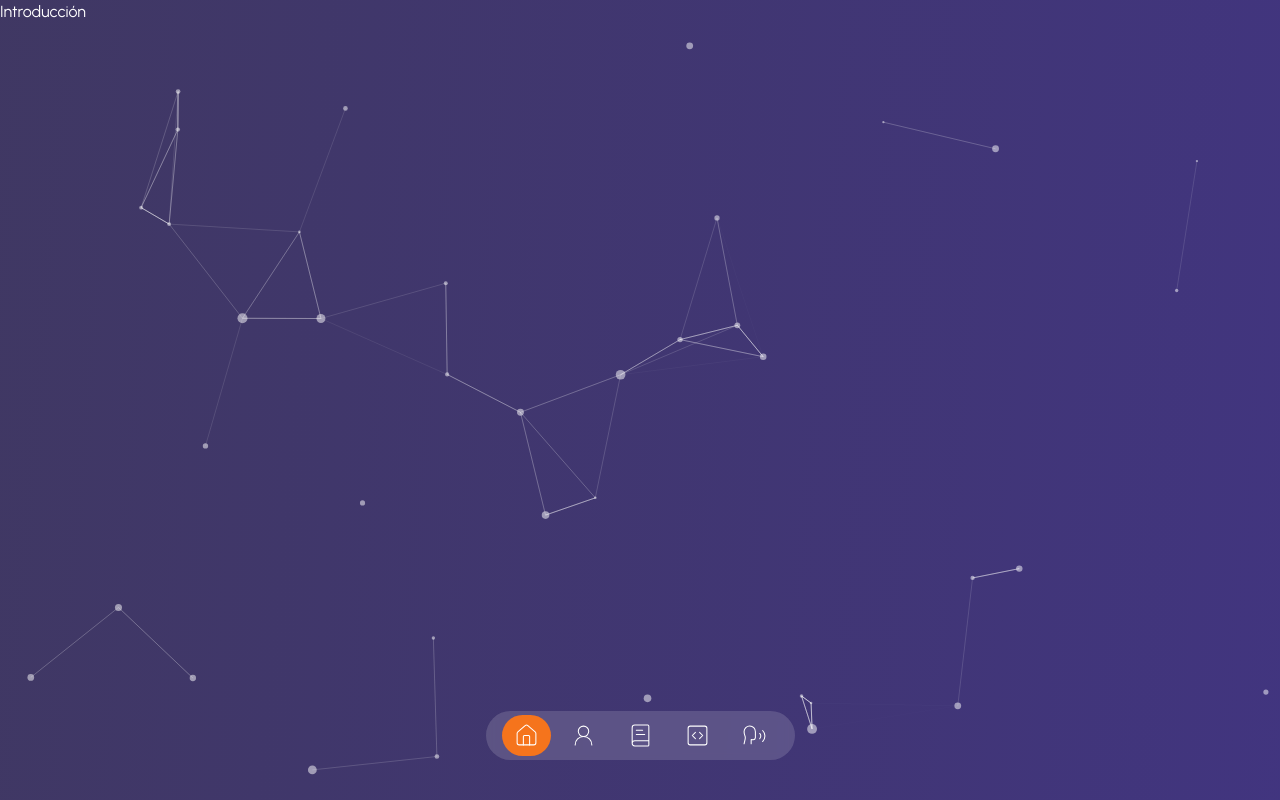
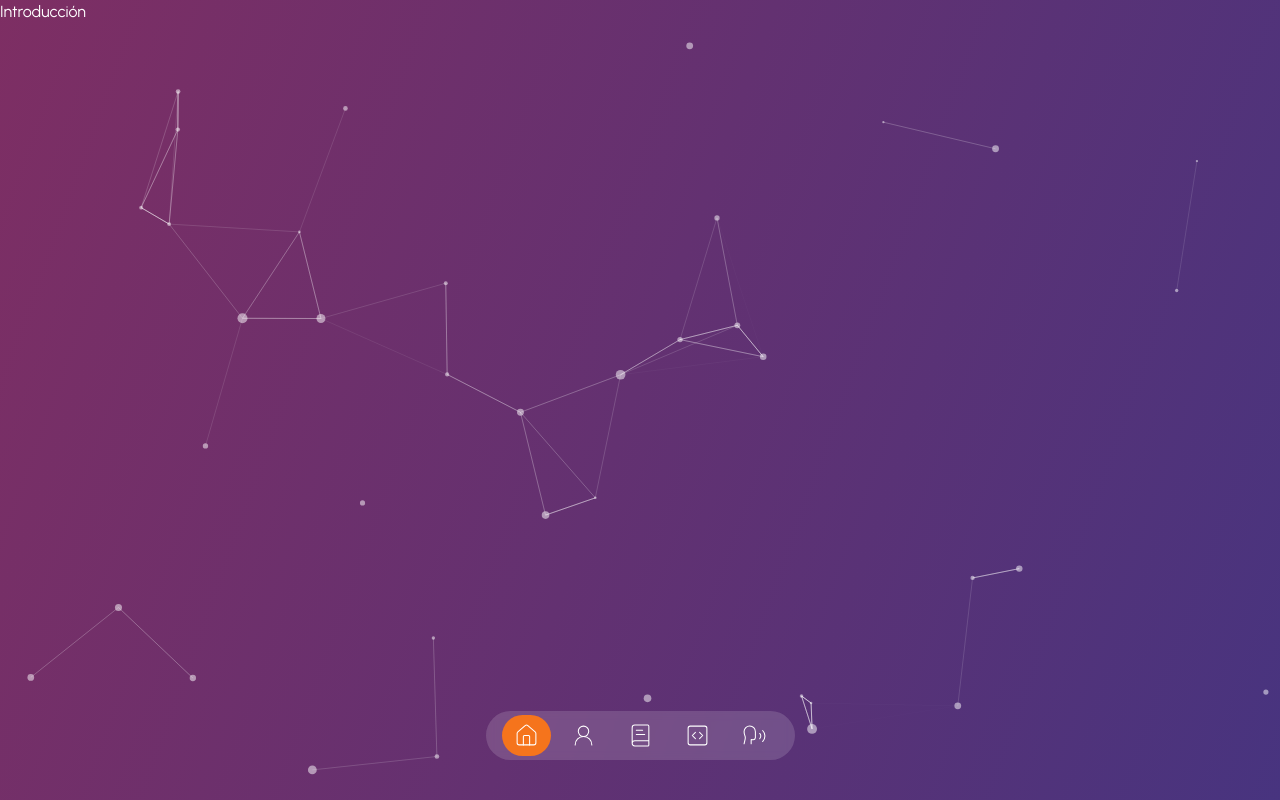
Before and after one commit to fantasyfuerte/portfolio-landing-page, a Next.js app: page / in a window 1280 px wide. Built offline with nearby package versions, Linux system fonts and the light colour scheme.

Commit message:
Changing bg-gradient

```diff
--- a/tailwind.config.ts
+++ b/tailwind.config.ts
@@ -14,7 +14,7 @@ const config = {
       },
       backgroundImage: {
         "gradient-cover":
-          "linear-gradient(95deg, rgba(70, 54, 124, 0.5) -5.91%, rgba(74, 47, 189, 0.5) 111.58%)",
+          "linear-gradient(110deg, rgba(200, 34, 124, 0.5) -5.91%, rgba(74, 47, 189, 0.5) 111.58%)",
       },
     },
   },
```
